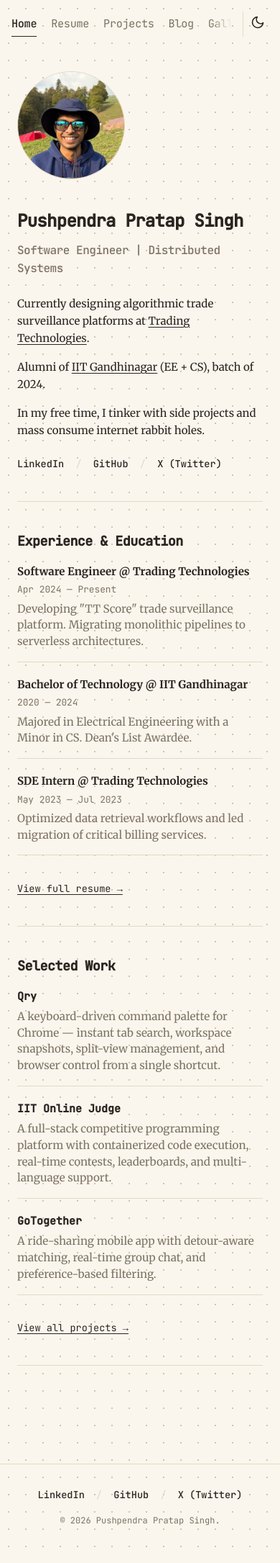
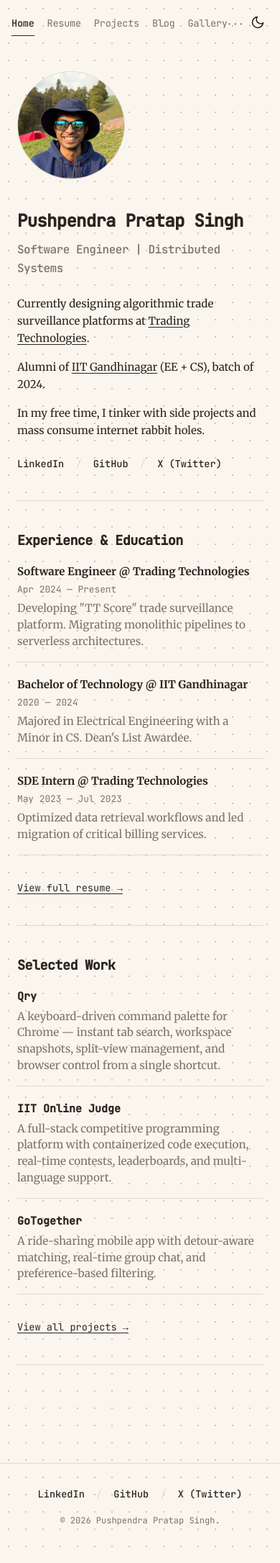
Before and after one commit to pps-19012/me, a Jekyll site: the page built from index.html, in a window 390 px wide. Shown: the whole page at 72% size. Built offline with Jekyll 4.4.1, drawn with Linux system fonts in a browser that asks for light colours.

Commit message:
Make the header a bit more intuitive to scroll

```diff
--- a/_layouts/default.html
+++ b/_layouts/default.html
@@ -11,6 +11,7 @@
         <a href="{{ site.baseurl }}/gallery.html" {% if page.url == "/gallery.html" %}class="active"{% endif %}>Gallery</a>
         <a href="{{ site.baseurl }}/contact.html" {% if page.url == "/contact.html" %}class="active"{% endif %}>Contact</a>
     </div>
+    <span class="nav-scroll-hint">···</span>
     <button id="theme-toggle" aria-label="Toggle Dark Mode"></button>
 </nav>
 
--- a/script.js
+++ b/script.js
@@ -2,6 +2,18 @@
 const activeNav = document.querySelector('.nav-links a.active');
 if (activeNav) {
     activeNav.scrollIntoView({ inline: 'center', block: 'nearest', behavior: 'instant' });
+}
+
+// Hide nav scroll hint when scrolled to end
+const navLinks = document.querySelector('.nav-links');
+const scrollHint = document.querySelector('.nav-scroll-hint');
+if (navLinks && scrollHint) {
+    function updateHint() {
+        const atEnd = navLinks.scrollLeft + navLinks.clientWidth >= navLinks.scrollWidth - 10;
+        scrollHint.style.opacity = atEnd ? '0' : '1';
+    }
+    navLinks.addEventListener('scroll', updateHint);
+    updateHint();
 }
 
 const toggleButton = document.getElementById('theme-toggle');
--- a/style.css
+++ b/style.css
@@ -259,6 +259,11 @@
     text-align: center;
 }
 
+/* Nav scroll hint - hidden on desktop */
+.nav-scroll-hint {
+    display: none;
+}
+
 /* Toggle Button */
 #theme-toggle {
     background: none;
@@ -389,51 +394,47 @@
 @media (max-width: 600px) {
 
     .navbar {
-        /* Align items nicely */
         padding: 1rem;
         gap: 10px;
+        position: relative;
     }
 
     .nav-links {
         display: flex;
-
-        /* 1. Force items to stay in one line */
         flex-wrap: nowrap;
         white-space: nowrap;
-
-        /* 2. Enable horizontal scrolling */
         overflow-x: auto;
-
-        /* 3. Smooth scrolling physics on iOS */
         -webkit-overflow-scrolling: touch;
-
-        /* 4. Hide the ugly scrollbar (but keep functionality) */
-        scrollbar-width: none; /* Firefox */
-        -ms-overflow-style: none; /* IE/Edge */
-
-        /* 5. Add breathing room so the last link isn't cut off */
+        scrollbar-width: none;
+        -ms-overflow-style: none;
         padding-right: 20px;
-        mask-image: linear-gradient(to right, black 90%, transparent 100%); /* Fades out the right edge */
-        -webkit-mask-image: linear-gradient(to right, black 90%, transparent 100%);
     }
 
-    /* Hide scrollbar for Chrome/Safari */
     .nav-links::-webkit-scrollbar {
         display: none;
     }
 
     .nav-links a {
-        /* Make touch targets slightly larger for fingers */
         padding: 5px 0;
-        margin-right: 20px;
-        font-size: 0.95rem; /* Readable size */
+        margin-right: 18px;
+        font-size: 0.85rem;
     }
 
-    /* Ensure the Theme Button doesn't shrink */
+    /* Scroll hint indicator */
+    .nav-scroll-hint {
+        display: block;
+        position: absolute;
+        right: 50px;
+        top: 50%;
+        transform: translateY(-50%);
+        font-family: var(--font-mono);
+        font-size: 0.85rem;
+        color: var(--accent-color);
+        pointer-events: none;
+        transition: opacity 0.3s ease;
+    }
+
     #theme-toggle {
         flex-shrink: 0;
-        margin-left: 5px;
-        padding-left: 10px;
-        border-left: 1px solid var(--border-color); /* Visual separator */
     }
 }
```
